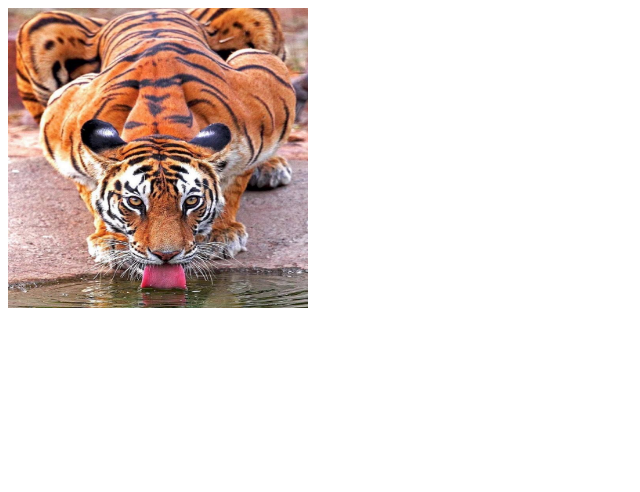
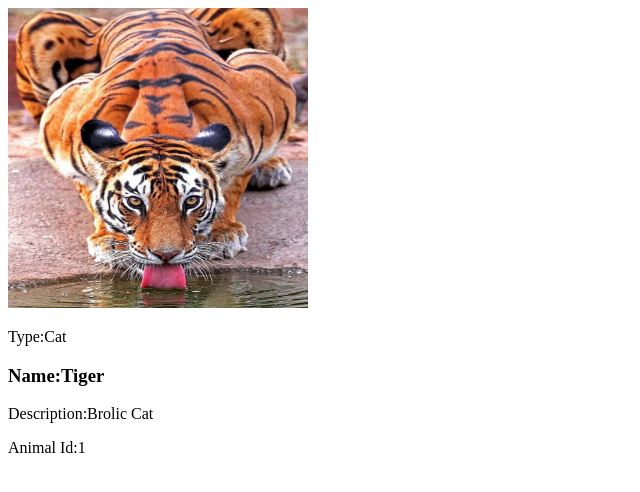
Before and after one commit to hectorcarrasco1992/animals-react, a React (Create React App) app: page / in a window 1280 px wide. Shown: the top 492 px of the page, without its empty margins (0-640 px from the left). Built offline with nearby package versions, Linux system fonts and the light colour scheme.

Commit message:
made tiger render with all values from its state

```diff
--- a/src/components/Animals.js
+++ b/src/components/Animals.js
@@ -22,18 +22,24 @@ class Animals extends Component{
         super()
         this.state={
             image:'./images/tiger.jpeg',
-            type:'',
-            name:'',
-            description:'',
-            animalId:''
+            type:'Cat',
+            name:'Tiger',
+            description:'Brolic Cat',
+            animalId:'1'
 
         }
     }
 
-    render(){
+    render(props){
         return(
             <div>
                 <img src={this.state.image} alt="..." style={{width:300,height:300}}/>
+                <p>Type:{this.state.type}</p>
+                <h3>Name:{this.state.name}</h3>
+                <p>Description:{this.state.description}</p>
+                <p>Animal Id:{this.state.animalId}</p>
+
+
             </div>
         )
     }
--- a/src/components/App.js
+++ b/src/components/App.js
@@ -5,7 +5,9 @@ import Animals from './Animals'
 const App = ()=>{
     return(
         <div>
-            <Animals/>
+            <Animals
+            name= 'Me'
+            />
         </div>
     )
 }
```
